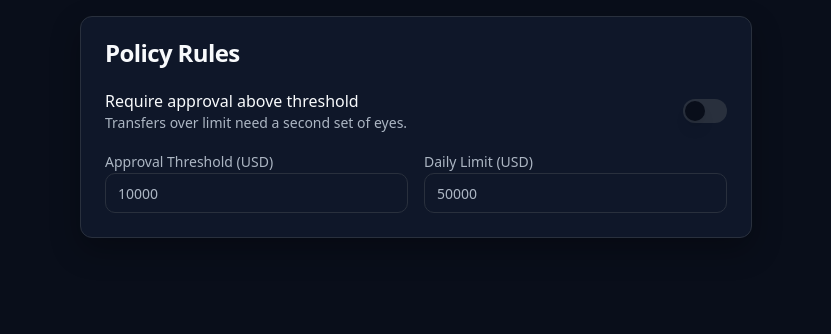
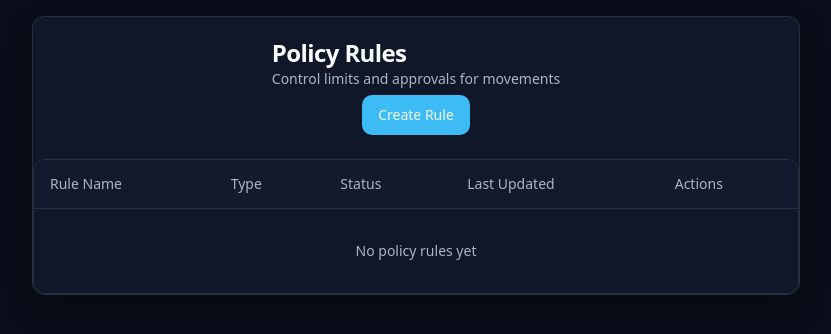
Before and after one commit to teixeiraaedson/horizon, a React (Vite) app: page /policy-rules in a window 1280 px wide. Shown: the top 334 px of the page, without its empty margins (224-1055 px from the left). Built offline with nearby package versions, Linux system fonts and the light colour scheme.

Commit message:
[dyad] wrote 1 file(s)

```diff
--- a/src/pages/PolicyRules.tsx
+++ b/src/pages/PolicyRules.tsx
@@ -1,40 +1,267 @@
 "use client";
 
-import React from "react";
+import React, { useEffect, useMemo, useState } from "react";
 import { PageShell } from "@/components/layout/PageShell";
 import { CenteredCard } from "@/components/layout/CenteredCard";
 import { CardHeader, CardTitle, CardContent } from "@/components/ui/card";
+import { Button } from "@/components/ui/button";
+import { Table, TableBody, TableCell, TableHead, TableHeader, TableRow } from "@/components/ui/table";
+import { Dialog, DialogContent, DialogHeader, DialogTitle } from "@/components/ui/dialog";
 import { Label } from "@/components/ui/label";
+import { Input } from "@/components/ui/input";
+import { Select, SelectContent, SelectItem, SelectTrigger, SelectValue } from "@/components/ui/select";
 import { Switch } from "@/components/ui/switch";
-import { Input } from "@/components/ui/input";
+import { Textarea } from "@/components/ui/textarea";
+import { useToast } from "@/components/ui/use-toast";
+import { useMockStore } from "@/mock/store";
+import type { UUID } from "@/types/core";
+
+type RuleKind = "LIMIT" | "APPROVAL" | "VELOCITY";
+type PolicyRule = {
+  id: UUID;
+  name: string;
+  kind: RuleKind;
+  description?: string;
+  enabled: boolean;
+  updatedAt: string;
+};
+
+// Helpers for mock persistence
+function rid(): UUID {
+  return crypto.randomUUID ? crypto.randomUUID() : (Math.random().toString(36).slice(2) as UUID);
+}
+function now(): string {
+  return new Date().toISOString();
+}
 
 export default function PolicyRules() {
+  const { toast } = useToast();
+  const mock = useMockStore();
+
+  // Ensure mock DB exists so we can append to Activity Log
+  useEffect(() => {
+    mock.seed();
+  }, []);
+
+  // Load rules from a window-scoped mock store
+  const [rules, setRules] = useState<PolicyRule[]>([]);
+  useEffect(() => {
+    const store = (window as any).__horizon_policy_rules || { rules: [] as PolicyRule[] };
+    (window as any).__horizon_policy_rules = store;
+    setRules(store.rules);
+  }, []);
+
+  const [open, setOpen] = useState(false);
+  const [editing, setEditing] = useState<PolicyRule | null>(null);
+
+  // Form state
+  const [name, setName] = useState("");
+  const [kind, setKind] = useState<RuleKind>("LIMIT");
+  const [description, setDescription] = useState("");
+  const [enabled, setEnabled] = useState(true);
+
+  const isValid = useMemo(() => !!name.trim(), [name]);
+
+  const resetForm = () => {
+    setName("");
+    setKind("LIMIT");
+    setDescription("");
+    setEnabled(true);
+    setEditing(null);
+  };
+
+  const openCreate = () => {
+    resetForm();
+    setOpen(true);
+  };
+
+  const openEdit = (r: PolicyRule) => {
+    setEditing(r);
+    setName(r.name);
+    setKind(r.kind);
+    setDescription(r.description || "");
+    setEnabled(r.enabled);
+    setOpen(true);
+  };
+
+  const saveRule = () => {
+    if (!isValid) return;
+    const store = (window as any).__horizon_policy_rules;
+    const updatedAt = now();
+
+    if (editing) {
+      const updated: PolicyRule = { ...editing, name, kind, description, enabled, updatedAt };
+      store.rules = store.rules.map((r: PolicyRule) => (r.id === editing.id ? updated : r));
+      setRules(store.rules);
+      toast({ title: "Rule updated", description: `${updated.name} saved.` });
+      appendAudit("POLICY_EVALUATED", {
+        event: "policy_rule_updated",
+        name: updated.name,
+        kind: updated.kind,
+        enabled: updated.enabled,
+      });
+    } else {
+      const created: PolicyRule = {
+        id: rid(),
+        name,
+        kind,
+        description,
+        enabled,
+        updatedAt,
+      };
+      store.rules.push(created);
+      setRules([...store.rules]);
+      toast({ title: "Rule created", description: `${created.name} added.` });
+      appendAudit("POLICY_EVALUATED", {
+        event: "policy_rule_created",
+        name: created.name,
+        kind: created.kind,
+        enabled: created.enabled,
+      });
+    }
+
+    setOpen(false);
+    resetForm();
+  };
+
+  // Append an activity log entry to the mock DB
+  function appendAudit(action: "POLICY_EVALUATED", payload: Record<string, unknown>) {
+    const db = (window as any).__horizon_db;
+    if (!db) return;
+    db.audit.push({
+      id: rid(),
+      actorId: null,
+      actorEmail: null,
+      action,
+      resource: "balance",
+      resourceId: rid(),
+      policyVersion: null,
+      reasonCodes: [],
+      payload,
+      createdAt: now(),
+    });
+  }
+
   return (
     <PageShell>
-      <CenteredCard maxWidth="2xl">
-        <CardHeader>
-          <CardTitle>Policy Rules</CardTitle>
+      <CenteredCard maxWidth="3xl">
+        <CardHeader className="flex items-center justify-between">
+          <div>
+            <CardTitle>Policy Rules</CardTitle>
+            <div className="mt-1 text-sm text-muted-foreground">Control limits and approvals for movements</div>
+          </div>
+          <Button onClick={openCreate}>Create Rule</Button>
         </CardHeader>
-        <CardContent className="space-y-4">
-          <div className="flex items-center justify-between">
-            <div>
-              <div className="font-medium">Require approval above threshold</div>
-              <div className="text-sm text-muted-foreground">Transfers over limit need a second set of eyes.</div>
-            </div>
-            <Switch />
-          </div>
-          <div className="grid grid-cols-1 sm:grid-cols-2 gap-4">
-            <div>
-              <Label className="text-muted-foreground">Approval Threshold (USD)</Label>
-              <Input className="input-dark" type="number" placeholder="10000" />
-            </div>
-            <div>
-              <Label className="text-muted-foreground">Daily Limit (USD)</Label>
-              <Input className="input-dark" type="number" placeholder="50000" />
-            </div>
+
+        <CardContent className="p-0">
+          <div className="overflow-x-auto">
+            <Table className="w-full">
+              <TableHeader>
+                <TableRow>
+                  <TableHead>Rule Name</TableHead>
+                  <TableHead>Type</TableHead>
+                  <TableHead>Status</TableHead>
+                  <TableHead>Last Updated</TableHead>
+                  <TableHead>Actions</TableHead>
+                </TableRow>
+              </TableHeader>
+              <TableBody>
+                {rules.length === 0 && (
+                  <TableRow>
+                    <TableCell colSpan={5} className="py-8 text-center text-muted-foreground">
+                      No policy rules yet
+                    </TableCell>
+                  </TableRow>
+                )}
+                {rules.map((r) => (
+                  <TableRow key={r.id}>
+                    <TableCell className="whitespace-nowrap">{r.name}</TableCell>
+                    <TableCell className="whitespace-nowrap">
+                      {r.kind === "LIMIT" ? "Limit" : r.kind === "APPROVAL" ? "Approval" : "Velocity"}
+                    </TableCell>
+                    <TableCell className="whitespace-nowrap">{r.enabled ? "Enabled" : "Disabled"}</TableCell>
+                    <TableCell className="whitespace-nowrap">{new Date(r.updatedAt).toLocaleString()}</TableCell>
+                    <TableCell className="space-x-2">
+                      <Button variant="outline" size="sm" onClick={() => openEdit(r)}>
+                        Edit
+                      </Button>
+                      <Button
+                        variant="ghost"
+                        size="sm"
+                        onClick={() =>
+                          toast({ title: r.name, description: r.description || "No description." })
+                        }
+                      >
+                        View
+                      </Button>
+                    </TableCell>
+                  </TableRow>
+                ))}
+              </TableBody>
+            </Table>
           </div>
         </CardContent>
       </CenteredCard>
+
+      <Dialog open={open} onOpenChange={(v) => { if (!v) { setOpen(false); resetForm(); } }}>
+        <DialogContent>
+          <DialogHeader>
+            <DialogTitle>{editing ? "Edit Rule" : "Create Rule"}</DialogTitle>
+          </DialogHeader>
+          <div className="space-y-4">
+            <div>
+              <Label className="text-muted-foreground">Name</Label>
+              <Input
+                className="input-dark mt-1"
+                value={name}
+                onChange={(e) => setName(e.target.value)}
+                placeholder="e.g., Daily Transfer Limit"
+              />
+            </div>
+
+            <div>
+              <Label className="text-muted-foreground">Type</Label>
+              <Select value={kind} onValueChange={(v) => setKind(v as RuleKind)}>
+                <SelectTrigger className="input-dark mt-1">
+                  <SelectValue placeholder="Select type" />
+                </SelectTrigger>
+                <SelectContent>
+                  <SelectItem value="LIMIT">Limit</SelectItem>
+                  <SelectItem value="APPROVAL">Approval</SelectItem>
+                  <SelectItem value="VELOCITY">Velocity</SelectItem>
+                </SelectContent>
+              </Select>
+            </div>
+
+            <div>
+              <Label className="text-muted-foreground">Description</Label>
+              <Textarea
+                className="input-dark mt-1"
+                value={description}
+                onChange={(e) => setDescription(e.target.value)}
+                placeholder="Short description of the rule"
+              />
+            </div>
+
+            <div className="flex items-center justify-between">
+              <div>
+                <Label className="text-muted-foreground">Enabled</Label>
+                <div className="text-xs text-muted-foreground">Toggle to activate or deactivate the rule</div>
+              </div>
+              <Switch checked={enabled} onCheckedChange={setEnabled} />
+            </div>
+
+            <div className="mt-2 flex items-center justify-between">
+              <Button variant="outline" onClick={() => { setOpen(false); resetForm(); }}>
+                Cancel
+              </Button>
+              <Button onClick={saveRule} disabled={!isValid}>
+                {editing ? "Save Changes" : "Save Rule"}
+              </Button>
+            </div>
+          </div>
+        </DialogContent>
+      </Dialog>
     </PageShell>
   );
 }
```
